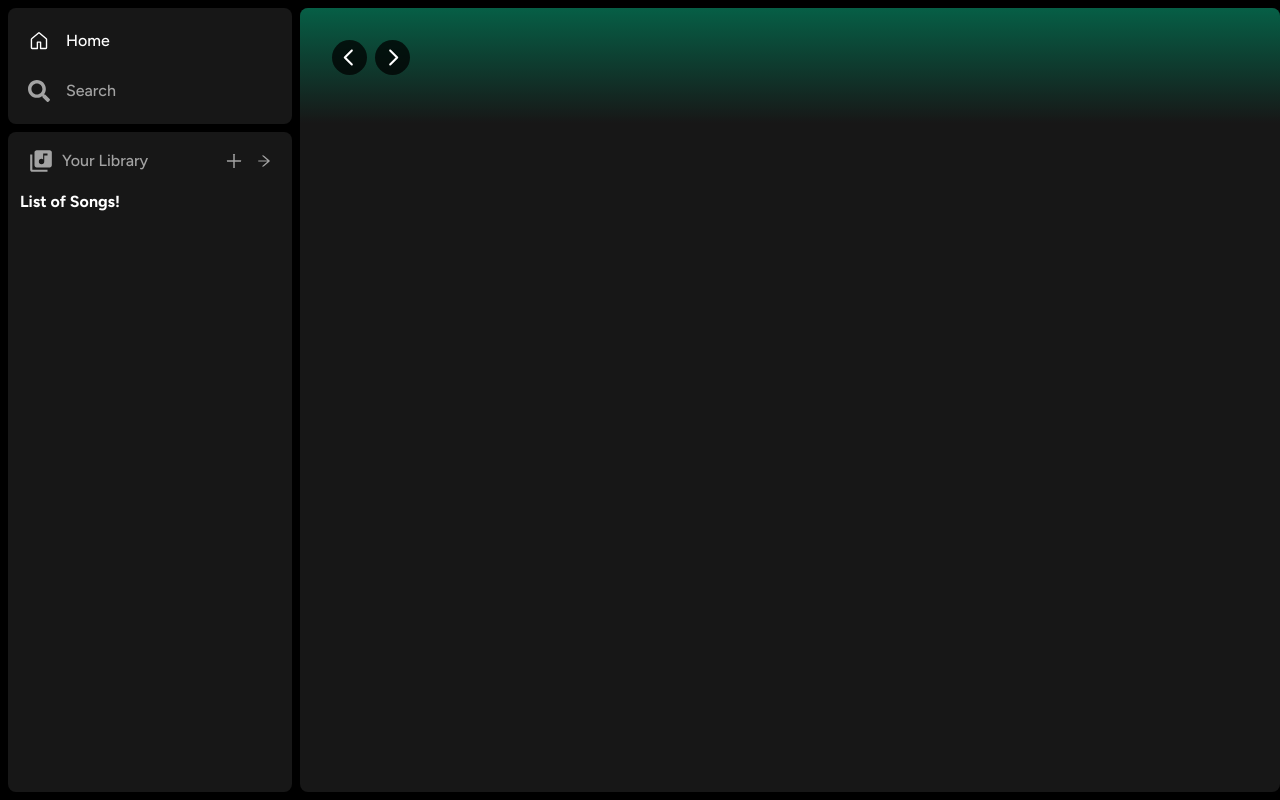
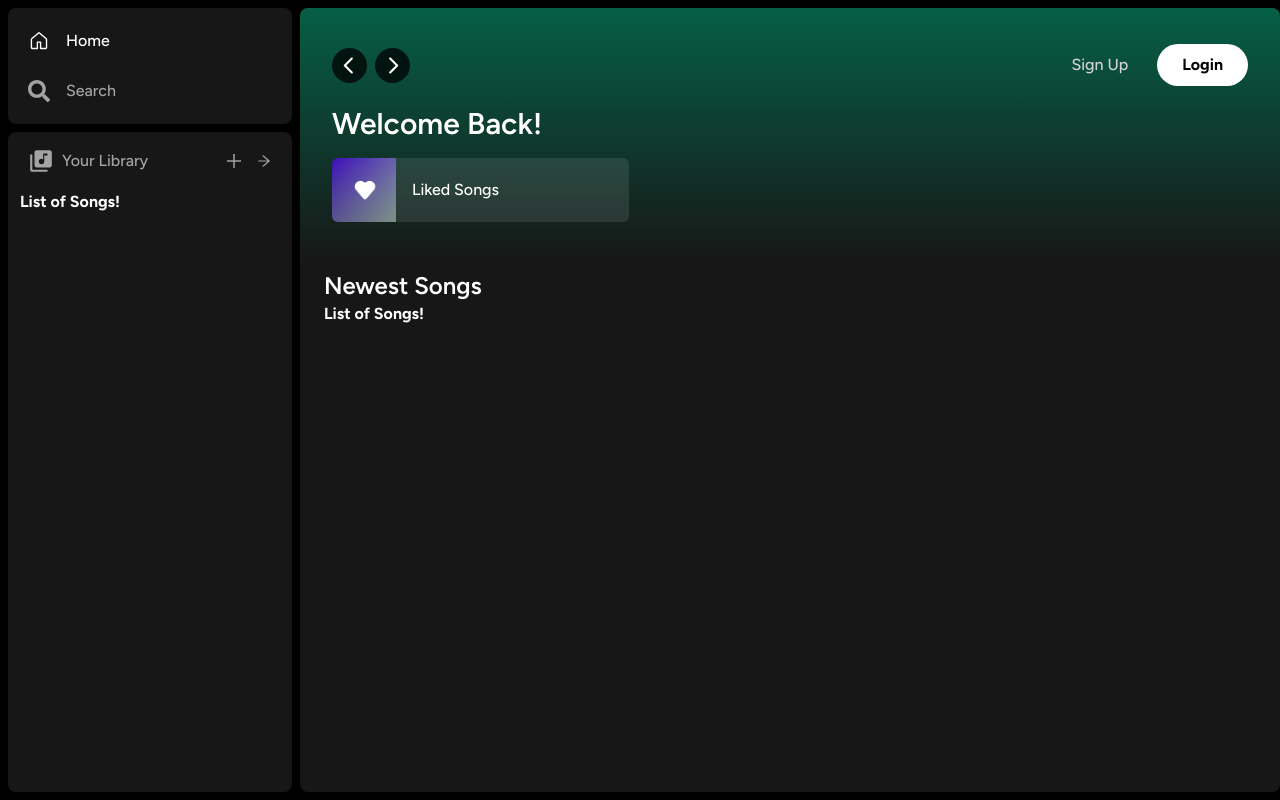
Before and after one commit to AkkuB0Y/spotify-remake, a Next.js app: page / in a window 1280 px wide. Built offline with nearby package versions, Linux system fonts and the light colour scheme.

Commit message:
Frontend Layout Complete

```diff
--- /dev/null
+++ b/components/buttoncustom.tsx
@@ -0,0 +1,45 @@
+import { forwardRef } from "react";
+import { twMerge } from "tailwind-merge";
+
+interface ButtonProps
+    extends React.ButtonHTMLAttributes<HTMLButtonElement> {}
+
+const ButtonCustom = forwardRef<HTMLButtonElement, ButtonProps>(({
+    className,
+    children,
+    disabled,
+    type = "button",
+    ... props
+}, ref) => {
+
+    return (
+        <button type={type}
+            className={twMerge(`
+                w-full
+                rounded-full
+                bg-green-500
+                border
+                border-transparent
+                px-3
+                py-3
+                disabled:cursor-not-allowed
+                disabled:opacity-50
+                text-black
+                font-bold
+                hover:opacity-75
+                transition
+            `,
+                className
+            )}
+            disabled={disabled}
+            ref={ref}
+            {...props}
+        >
+            {children}
+        </button>
+    )
+})
+
+ButtonCustom.displayName = "Button";
+
+export default ButtonCustom;
--- a/components/header.tsx
+++ b/components/header.tsx
@@ -4,6 +4,7 @@
 import { GoHome } from "react-icons/go";
 import { BiSearch } from "react-icons/bi";
 import { twMerge } from "tailwind-merge";
+import ButtonCustom from "./buttoncustom";
 
 interface HeaderProps {
     children: React.ReactNode;
@@ -55,8 +56,26 @@
                     </button>
                 </div>
 
+                <div className="flex justify-between items-center space-x-4">
+                    <>
+                        <div>
+                            <ButtonCustom className="bg-transparent text-neutral-300 font-medium">
+                                Sign Up
+                            </ButtonCustom>
+                        </div>
+                        <div>
+                            <ButtonCustom
+                                onClick={() => {}}
+                                className="bg-white px-6 py-2">
+                                Login
+                            </ButtonCustom>
+                        </div>
+
+                    </>
+                </div>
+
             </div>
-
+            {children}
         </div>
     );
 }
--- /dev/null
+++ b/components/listitem.tsx
@@ -0,0 +1,46 @@
+"use client"
+
+import { useRouter } from "next/navigation";
+import Image from "next/image";
+import { FaPlay } from "react-icons/fa";
+
+interface ListItemProps {
+    image: string;
+    name: string;
+    href: string;
+}
+
+const ListItem: React.FC<ListItemProps> = ({
+    image,
+    name,
+    href
+}) => {
+    const router = useRouter();
+
+    const onClick = () => {
+        // add authentication before push!
+        router.push(href);
+    }
+    return (
+        <button
+            onClick={onClick}
+            className="relative group flex items-center rounded-md overflow-hidden space-x-4 bg-neutral-100/10 hover:bg-neutral-100/20 transition pr-4">
+            <div className="relative min-h-[64px] min-w-[64px]">
+                <Image
+                    className="object-cover"
+                    fill
+                    src={image}
+                    alt="Liked"
+                />
+            </div>
+            <p className="font-medium truncate py-5">
+                {name}
+            </p>
+            <div className="absolute transition opacity-0 rounded-full flex items-center justify-center bg-green-500 p-4 drop-shadow-xl right-5 group-hover:opacity-100 hover:scale-110">
+                <FaPlay className="text-black"/>
+            </div>
+        </button>
+    );
+}
+
+export default ListItem;
--- a/src/app/(site)/page.tsx
+++ b/src/app/(site)/page.tsx
@@ -1,11 +1,35 @@
 import Header from "../../../components/header"
+import ListItem from "../../../components/listitem"
 
 export default function Home() {
   return (
     <div className="bg-neutral-900 rounded-lg h-full w-full overflow-hidden overflow-y-auto">
       <Header>
-        stuff
+        <div className="mb-2">
+          <h1 className="text-white text-3xl font-semibold">
+            Welcome Back!
+          </h1>
+          <div className="grid grid-cols-1 sm:grid-cols-2 xl:grid-cols-3 2xl:grid-cols-4 gap-3 mt-4">
+            <ListItem
+              image="/images/liked.png"
+              name="Liked Songs"
+              href="liked"
+            />
+          </div>
+        </div>
       </Header>
+
+      <div className="mt-2 mb-7 px-6">
+        <div className="flex justify-between items-center">
+          <h1 className="text-white text-2xl font-semibold">
+            Newest Songs
+          </h1>
+        </div>
+
+        <div>
+          List of Songs!
+        </div>
+      </div>
     </div>
   )
 }
```
Also changed, not shown: public/images/liked.png (added).
